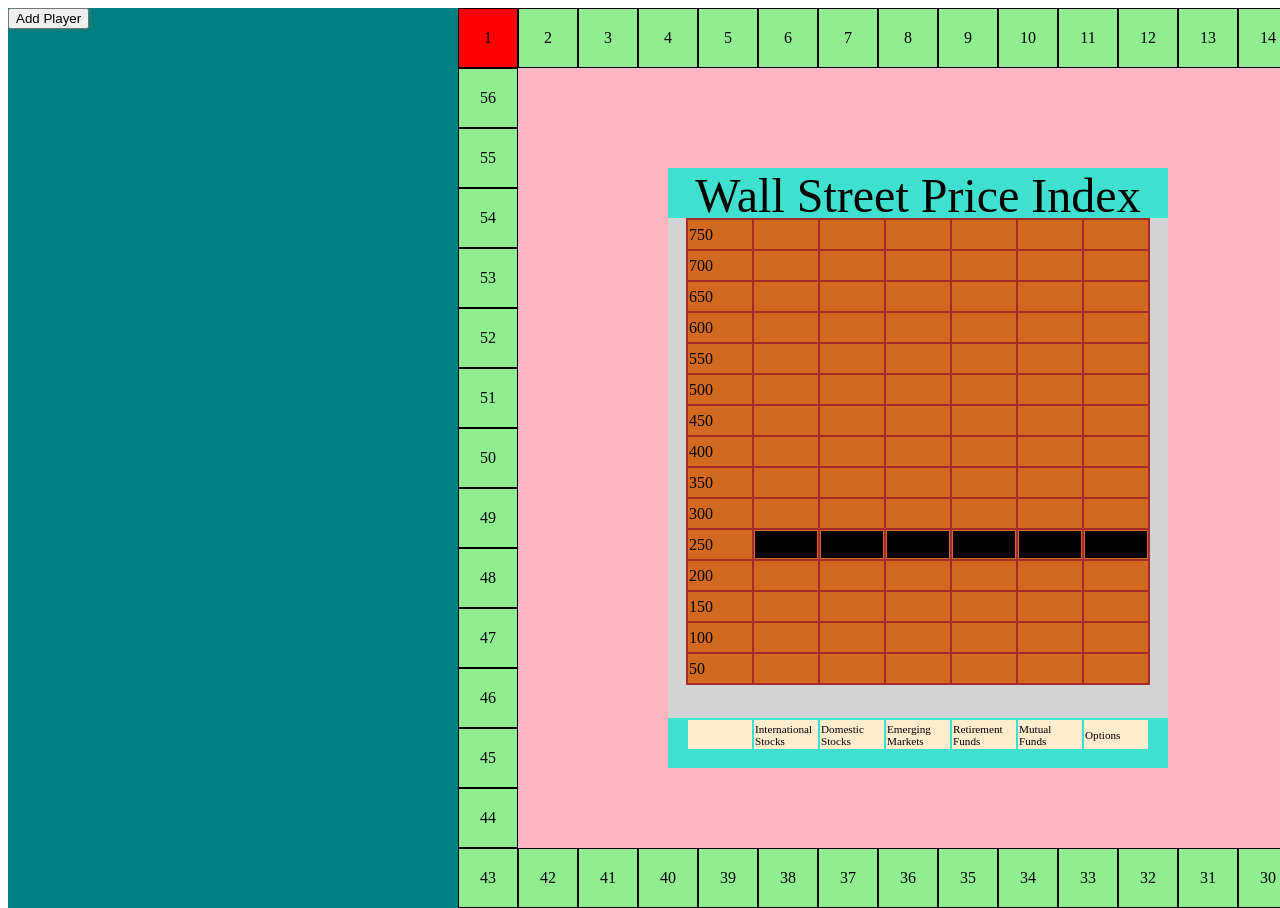
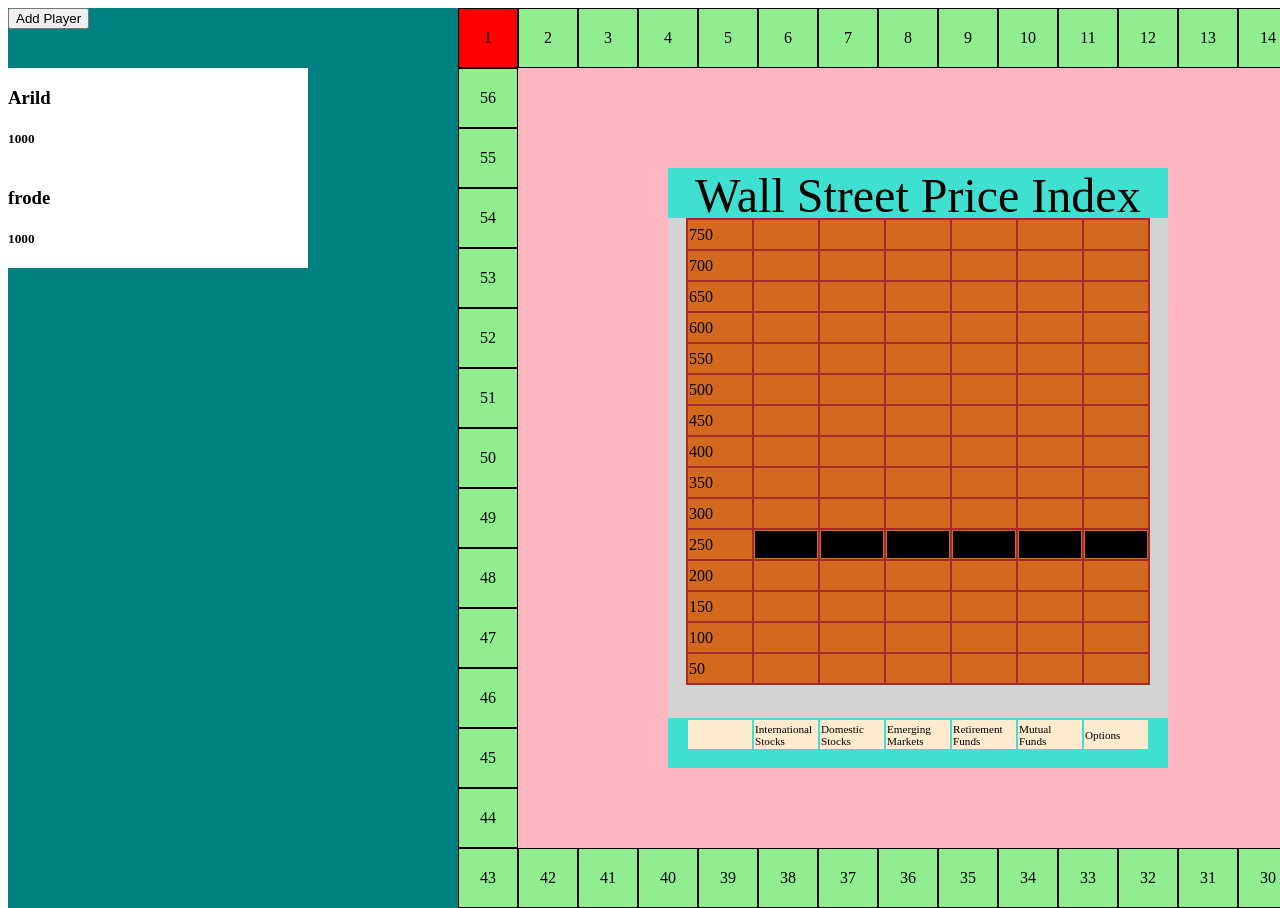
Before and after one commit to arildandreassen/mygame, a React (Create React App) app: page / in a window 1280 px wide. Shown: the top 908 px of the page. Built offline with nearby package versions, Linux system fonts and the light colour scheme.

Commit message:
extended the dynamic player

```diff
--- a/src/components/wallstreet/Info/InfoSection.jsx
+++ b/src/components/wallstreet/Info/InfoSection.jsx
@@ -14,6 +14,7 @@
         <Investments
           updateCurrentPrices={props.updateCurrentPrices}
           currentPrices={props.currentPrices}
+          players={props.players}
         />
         <Taxes />
         <Dice updateLocation={props.updateLocation} />
--- a/src/components/wallstreet/Info/Investments.jsx
+++ b/src/components/wallstreet/Info/Investments.jsx
@@ -4,7 +4,8 @@
 import PlayerIndicator from "./PlayerIndicator";
 
 const Investments = (props) => {
-  const players = ["arild", "frode", "vidar", "sigmund"];
+  const players = props.players;
+  console.log(props);
   const markets = [
     "international",
     "domestic",
@@ -83,8 +84,8 @@
       <div className="playerInvestments">
         {players.map((player) => {
           return (
-            <div key={player} className="playerInvestment">
-              <div>{player}</div>
+            <div key={player.name} className="playerInvestment">
+              <div>{player.name}</div>
               <div className="playerTiles">
                 <div
                   className="playerTile"
@@ -92,7 +93,7 @@
                   onDragOver={dragOver}
                 >
                   <PlayerIndicator
-                    id={`${player}-1`}
+                    id={`${player.name}-1`}
                     updateCurrentPrices={props.updateCurrentPrices}
                     currentPrices={props.currentPrices}
                   />
@@ -103,7 +104,7 @@
                   onDragOver={dragOver}
                 >
                   <PlayerIndicator
-                    id={`${player}-2`}
+                    id={`${player.name}-2`}
                     updateCurrentPrices={props.updateCurrentPrices}
                     currentPrices={props.currentPrices}
                   />
@@ -114,7 +115,7 @@
                   onDragOver={dragOver}
                 >
                   <PlayerIndicator
-                    id={`${player}-3`}
+                    id={`${player.name}-3`}
                     updateCurrentPrices={props.updateCurrentPrices}
                     currentPrices={props.currentPrices}
                   />
@@ -125,7 +126,7 @@
                   onDragOver={dragOver}
                 >
                   <PlayerIndicator
-                    id={`${player}-4`}
+                    id={`${player.name}-4`}
                     updateCurrentPrices={props.updateCurrentPrices}
                     currentPrices={props.currentPrices}
                   />
--- a/src/components/wallstreet/WallStreet.jsx
+++ b/src/components/wallstreet/WallStreet.jsx
@@ -5,7 +5,11 @@
 import "../../style/wallstreet/game.css";
 
 const Game = () => {
-  const [players, updatePlayer] = useState([]);
+  // const [players, updatePlayer] = useState([]);
+  const [players, updatePlayer] = useState([
+    { name: "Arild", funds: 1000 },
+    { name: "frode", funds: 1000 },
+  ]);
   const [location, setLocation] = useState(1);
 
   // const p = [{ name: "Arild" }];
@@ -60,6 +64,7 @@
           updateLocation={updateLocation}
           updateCurrentPrices={updateCurrentPrices}
           currentPrices={currentPrices}
+          players={players}
         />
       </div>
     </div>
```
